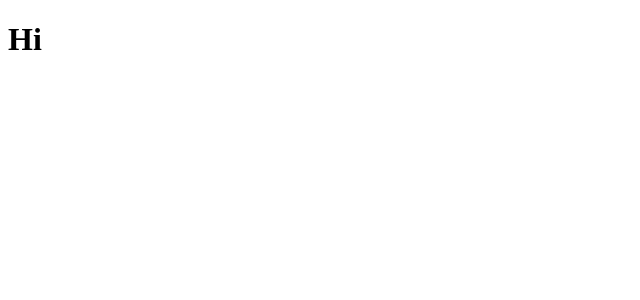
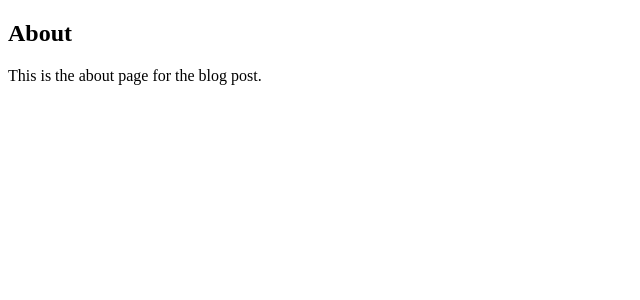
Before and after one commit to cristianfelipe94/React-Redux, a React app: page /about in a window 1280 px wide. Shown: the top 300 px of the page, without its empty margins (0-640 px from the left). Built offline with nearby package versions, Linux system fonts and the light colour scheme.

Commit message:
Have added basic routing and page components.

```diff
--- /dev/null
+++ b/src/components/App.js
@@ -0,0 +1,15 @@
+import React from "react";
+import { Route } from "react-router-dom";
+import HomePage from "./home/Home";
+import AboutPage from "./about/About";
+
+function App() {
+  return (
+    <div>
+      <Route exact path="/" component={HomePage} />
+      <Route path="/about" component={AboutPage} />
+    </div>
+  );
+}
+
+export default App;
--- /dev/null
+++ b/src/components/about/About.js
@@ -0,0 +1,10 @@
+import React from "react";
+
+const AboutPage = () => (
+  <div>
+    <h2>About</h2>
+    <p>This is the about page for the blog post.</p>
+  </div>
+);
+
+export default AboutPage;
--- /dev/null
+++ b/src/components/home/Home.js
@@ -0,0 +1,12 @@
+import React from "react";
+import { Link } from "react-router-dom";
+
+const HomePage = () => (
+  <div>
+    <h1>Hello World</h1>
+    <p>Blog post.</p>
+    <Link to="about">Read more</Link>
+  </div>
+);
+
+export default HomePage;
--- a/src/index.js
+++ b/src/index.js
@@ -1,8 +1,11 @@
 import React from "react";
 import { render } from "react-dom";
+import { BrowserRouter as Router } from "react-router-dom";
+import App from "./components/App";
 
-function Hi() {
-    return <h1>Hi</h1>;
-}
-
-render(<Hi />, document.getElementById("app"));
+render(
+    <Router>
+        <App />
+    </Router>,
+    document.getElementById("app")
+);
```
Also changed, not shown: 1 other file (tests, documents, lock files or other folders).
